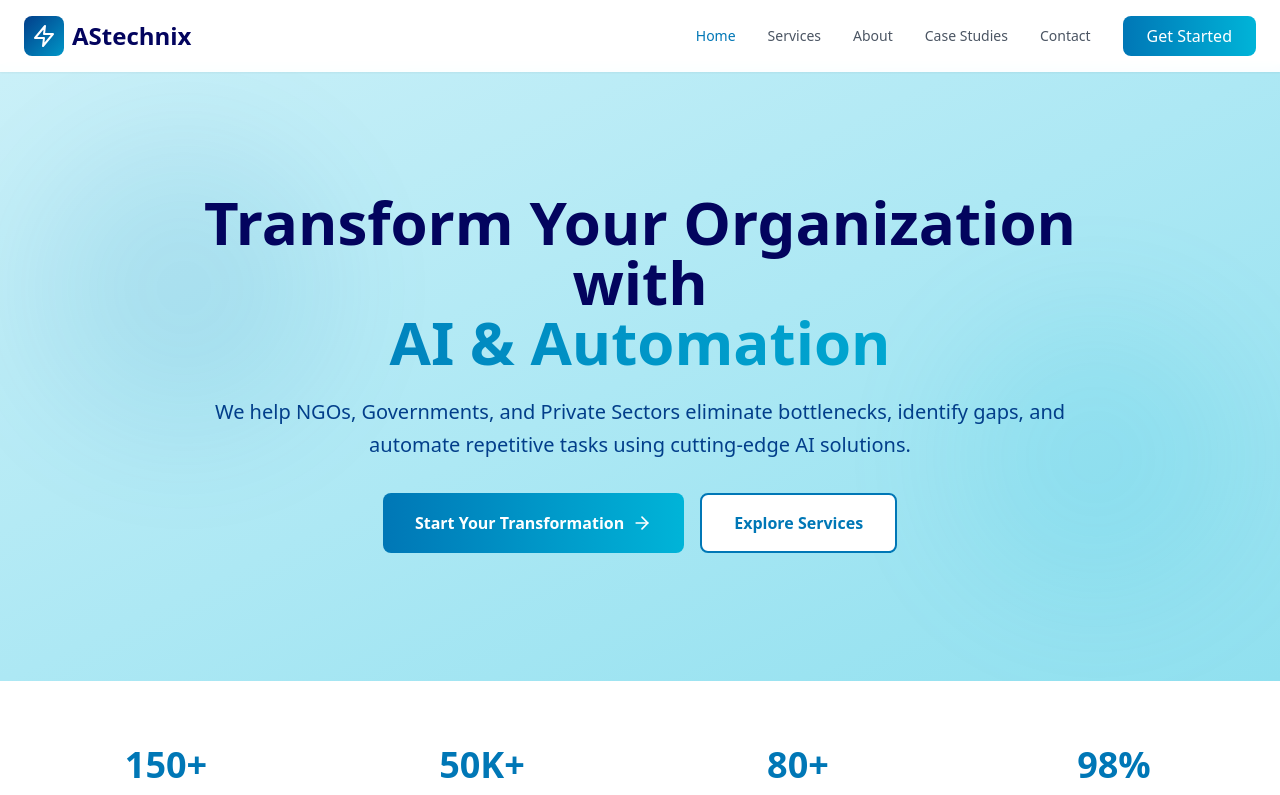
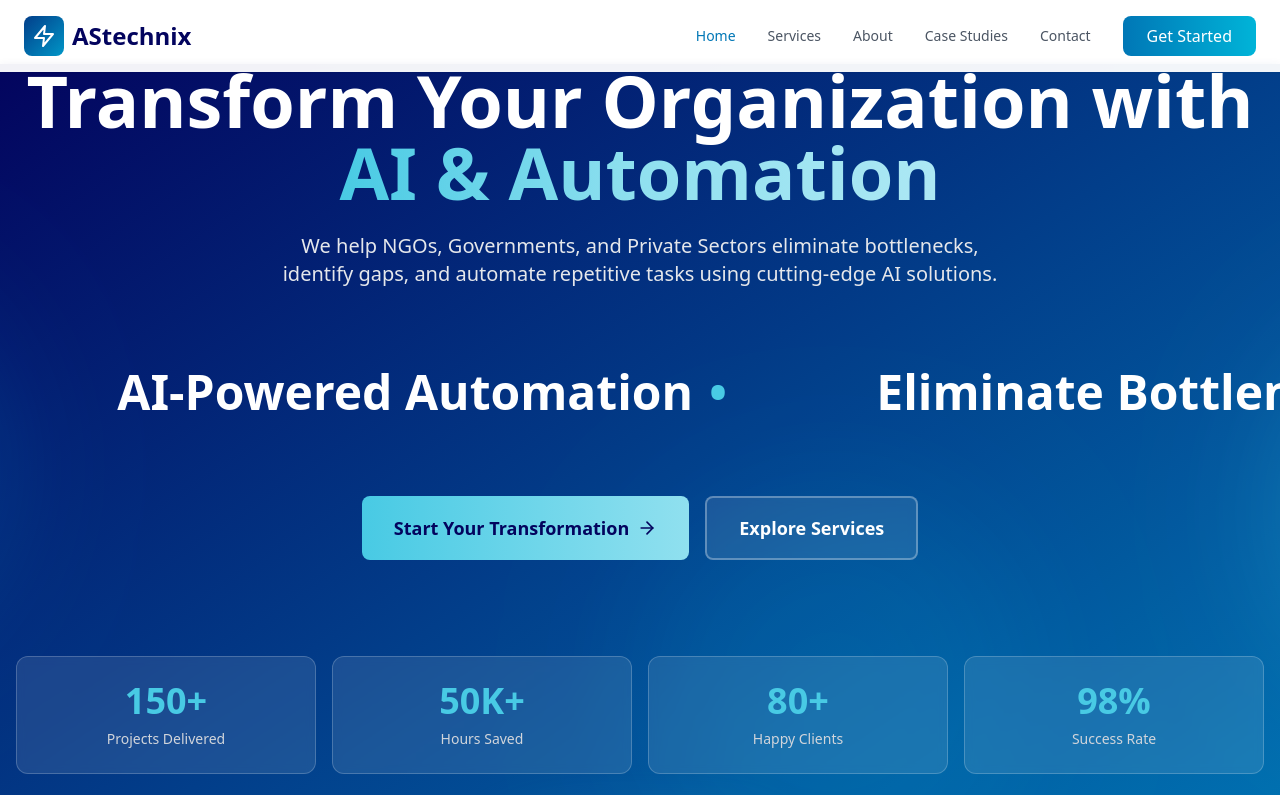
Before and after one commit to abdulsamea/AStechnix, a React (Vite) app: page / in a window 1280 px wide. Shown: the top 795 px of the page. Built offline with nearby package versions, Linux system fonts and the light colour scheme.

Commit message:
Added AnimatedBanner.tsx

```diff
--- /dev/null
+++ b/src/components/AnimatedBanner.tsx
@@ -0,0 +1,103 @@
+import { useEffect, useState } from 'react';
+import RunningText from './RunningText';
+import { ArrowRight } from 'lucide-react';
+import { Link } from 'react-router-dom';
+
+export default function AnimatedBanner() {
+  const [isVisible, setIsVisible] = useState(false);
+
+  useEffect(() => {
+    setIsVisible(true);
+  }, []);
+
+  const textItems = [
+    'AI-Powered Automation',
+    'Eliminate Bottlenecks',
+    'Transform Operations',
+    'Reduce Manual Work',
+  ];
+
+  return (
+    <div className="relative pt-16 overflow-hidden">
+      <section className="relative bg-gradient-to-br from-[#03045e] via-[#023e8a] to-[#0077b6] min-h-screen flex flex-col items-center justify-center overflow-hidden">
+        <div className="absolute inset-0">
+          <div className="absolute top-1/4 -left-96 w-96 h-96 bg-[#0096c7] rounded-full mix-blend-screen filter blur-3xl opacity-20 animate-pulse"></div>
+          <div className="absolute bottom-1/4 -right-96 w-96 h-96 bg-[#48cae4] rounded-full mix-blend-screen filter blur-3xl opacity-20 animate-pulse delay-1000"></div>
+          <div className="absolute top-1/2 left-1/2 w-96 h-96 bg-[#00b4d8] rounded-full mix-blend-screen filter blur-3xl opacity-10 animate-pulse delay-500"></div>
+        </div>
+
+        <div className="relative z-10 w-full">
+          <div className="mb-8 md:mb-16">
+            <div className={`transform transition-all duration-1000 ${isVisible ? 'opacity-100 translate-y-0' : 'opacity-0 translate-y-10'}`}>
+              <h1 className="text-center text-4xl md:text-6xl lg:text-7xl font-black text-white mb-6 leading-tight px-4">
+                Transform Your Organization with
+                <br />
+                <span className="bg-gradient-to-r from-[#48cae4] via-[#90e0ef] to-[#ade8f4] text-transparent bg-clip-text">
+                  AI & Automation
+                </span>
+              </h1>
+              <p className="text-center text-lg md:text-xl text-gray-200 max-w-3xl mx-auto mb-12 px-4 leading-relaxed">
+                We help NGOs, Governments, and Private Sectors eliminate bottlenecks, identify gaps, and automate repetitive tasks using cutting-edge AI solutions.
+              </p>
+            </div>
+          </div>
+
+          <div className="my-12 md:my-16">
+            <RunningText text={textItems} speed={60} direction="left" />
+          </div>
+
+          <div className={`flex flex-col sm:flex-row gap-4 justify-center px-4 transform transition-all duration-1000 delay-300 ${isVisible ? 'opacity-100 translate-y-0' : 'opacity-0 translate-y-10'}`}>
+            <Link
+              to="/contact"
+              className="bg-gradient-to-r from-[#48cae4] to-[#90e0ef] text-[#03045e] px-8 py-4 rounded-lg font-bold text-lg hover:shadow-2xl transition-all duration-300 flex items-center justify-center space-x-2 group hover:scale-105"
+            >
+              <span>Start Your Transformation</span>
+              <ArrowRight className="w-5 h-5 group-hover:translate-x-1 transition-transform" />
+            </Link>
+            <Link
+              to="/services"
+              className="bg-white/10 backdrop-blur-sm text-white px-8 py-4 rounded-lg font-bold text-lg hover:bg-white/20 transition-all duration-300 border-2 border-white/30 hover:border-white/50"
+            >
+              Explore Services
+            </Link>
+          </div>
+
+          <div className="mt-16 md:mt-24">
+            <div className={`grid grid-cols-2 md:grid-cols-4 gap-4 px-4 transform transition-all duration-1000 delay-500 ${isVisible ? 'opacity-100 translate-y-0' : 'opacity-0 translate-y-10'}`}>
+              {[
+                { label: 'Projects Delivered', value: '150+' },
+                { label: 'Hours Saved', value: '50K+' },
+                { label: 'Happy Clients', value: '80+' },
+                { label: 'Success Rate', value: '98%' },
+              ].map((stat, index) => (
+                <div
+                  key={index}
+                  className="bg-white/10 backdrop-blur-sm p-6 rounded-xl border border-white/20 text-center hover:bg-white/20 hover:border-white/40 transition-all duration-300 group cursor-pointer"
+                >
+                  <div className="text-3xl md:text-4xl font-bold text-[#48cae4] mb-2 group-hover:scale-110 transition-transform">{stat.value}</div>
+                  <div className="text-sm text-gray-300">{stat.label}</div>
+                </div>
+              ))}
+            </div>
+          </div>
+
+          <div className="mt-20 text-center">
+            <div className="inline-block">
+              <div className="relative">
+                <div className="absolute inset-0 bg-gradient-to-r from-[#48cae4] to-[#90e0ef] rounded-full blur-2xl opacity-50 animate-pulse"></div>
+                <div className="relative bg-white/5 backdrop-blur-sm border border-white/20 rounded-full px-6 py-3">
+                  <span className="text-white/80 text-sm font-medium">Scroll to explore our solutions</span>
+                  <div className="flex justify-center mt-2 space-x-1">
+                    <div className="w-1 h-1 bg-[#48cae4] rounded-full animate-bounce" style={{ animationDelay: '0s' }}></div>
+                    <div className="w-1 h-1 bg-[#48cae4] rounded-full animate-bounce" style={{ animationDelay: '0.2s' }}></div>
+                    <div className="w-1 h-1 bg-[#48cae4] rounded-full animate-bounce" style={{ animationDelay: '0.4s' }}></div>
+                  </div>
+                </div>
+              </div>
+            </div>
+          </div>
+        </div>
+      </section>
+    </div>
+  );
+}
--- /dev/null
+++ b/src/components/RunningText.tsx
@@ -0,0 +1,51 @@
+import { useEffect, useRef } from 'react';
+
+interface RunningTextProps {
+  text: string[];
+  speed?: number;
+  direction?: 'left' | 'right';
+}
+
+export default function RunningText({ text, speed = 50, direction = 'left' }: RunningTextProps) {
+  const containerRef = useRef<HTMLDivElement>(null);
+
+  useEffect(() => {
+    const style = document.createElement('style');
+    const keyframes = `
+      @keyframes scroll-${direction} {
+        0% {
+          transform: translateX(${direction === 'left' ? '0' : 'calc(-100% + 100vw)'});
+        }
+        100% {
+          transform: translateX(${direction === 'left' ? 'calc(-100% + 100vw)' : '0'});
+        }
+      }
+
+      .running-text-item {
+        animation: scroll-${direction} ${speed}s linear infinite;
+      }
+    `;
+    style.textContent = keyframes;
+    document.head.appendChild(style);
+
+    return () => {
+      document.head.removeChild(style);
+    };
+  }, [speed, direction]);
+
+  return (
+    <div ref={containerRef} className="overflow-hidden">
+      <div className="flex whitespace-nowrap">
+        {[...text, ...text].map((item, idx) => (
+          <div
+            key={idx}
+            className="running-text-item px-8 md:px-16 py-4 text-2xl md:text-4xl lg:text-5xl font-bold text-white inline-block"
+          >
+            {item}
+            <span className="text-[#48cae4] mx-4">•</span>
+          </div>
+        ))}
+      </div>
+    </div>
+  );
+}
--- a/src/pages/Home.tsx
+++ b/src/pages/Home.tsx
@@ -1,5 +1,6 @@
 import { Link } from 'react-router-dom';
 import { ArrowRight, Bot, Zap, Target, TrendingUp, Users, CheckCircle2 } from 'lucide-react';
+import AnimatedBanner from '../components/AnimatedBanner';
 
 export default function Home() {
   const stats = [
@@ -42,42 +43,8 @@ export default function Home() {
   ];
 
   return (
-    <div className="pt-16">
-      <section className="relative bg-gradient-to-br from-[#caf0f8] via-[#ade8f4] to-[#90e0ef] py-20 md:py-32 overflow-hidden">
-        <div className="absolute inset-0 opacity-10">
-          <div className="absolute top-20 left-10 w-72 h-72 bg-[#0077b6] rounded-full mix-blend-multiply filter blur-3xl animate-pulse"></div>
-          <div className="absolute bottom-20 right-10 w-72 h-72 bg-[#00b4d8] rounded-full mix-blend-multiply filter blur-3xl animate-pulse delay-700"></div>
-        </div>
-
-        <div className="container mx-auto px-6 relative z-10">
-          <div className="max-w-4xl mx-auto text-center">
-            <h1 className="text-5xl md:text-6xl font-bold text-[#03045e] mb-6 leading-tight">
-              Transform Your Organization with
-              <span className="block bg-gradient-to-r from-[#0077b6] to-[#00b4d8] text-transparent bg-clip-text">
-                AI & Automation
-              </span>
-            </h1>
-            <p className="text-xl text-[#023e8a] mb-8 leading-relaxed">
-              We help NGOs, Governments, and Private Sectors eliminate bottlenecks, identify gaps, and automate repetitive tasks using cutting-edge AI solutions.
-            </p>
-            <div className="flex flex-col sm:flex-row gap-4 justify-center">
-              <Link
-                to="/contact"
-                className="bg-gradient-to-r from-[#0077b6] to-[#00b4d8] text-white px-8 py-4 rounded-lg font-semibold hover:shadow-2xl transition-all duration-300 flex items-center justify-center space-x-2 group"
-              >
-                <span>Start Your Transformation</span>
-                <ArrowRight className="w-5 h-5 group-hover:translate-x-1 transition-transform" />
-              </Link>
-              <Link
-                to="/services"
-                className="bg-white text-[#0077b6] px-8 py-4 rounded-lg font-semibold hover:shadow-xl transition-all duration-300 border-2 border-[#0077b6]"
-              >
-                Explore Services
-              </Link>
-            </div>
-          </div>
-        </div>
-      </section>
+    <div>
+      <AnimatedBanner />
 
       <section className="py-16 bg-white">
         <div className="container mx-auto px-6">
```
